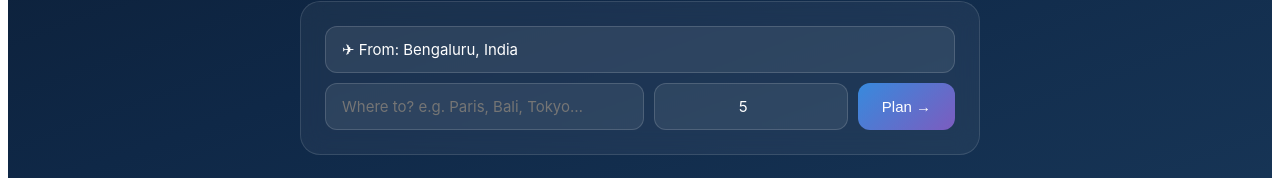
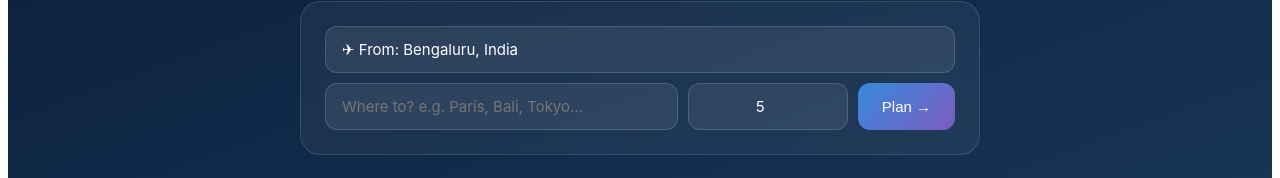
Before and after one commit to AnushaRao29/ai-travel-planner, a React app: page / in a window 1280 px wide. Shown: the part 464-642 px from the top of the page. Built offline with nearby package versions, Linux system fonts and the light colour scheme; the HTML template or start-up script is replaced by a standard one.

Commit message:
fix: input field adjust

```diff
--- a/src/TravelPlanner.jsx
+++ b/src/TravelPlanner.jsx
@@ -1062,10 +1062,10 @@ const styles = {
   },
   inputRow: { display: "flex", gap: 10, flexWrap: "wrap" },
   glassInput: {
-    flex: 1, minWidth: 160, background: "rgba(255,255,255,0.08)",
+    flex: 1, minWidth: 160, maxWidth: "100%", background: "rgba(255,255,255,0.08)",
     border: "0.5px solid rgba(255,255,255,0.15)", borderRadius: 12,
     color: "#fff", fontSize: 15, padding: "13px 16px", outline: "none",
-    fontFamily: "inherit",
+    fontFamily: "inherit", boxSizing: "border-box",
   },
   planBtn: {
     background: "linear-gradient(135deg,#378add,#7c5cbf)", border: "none",
```
